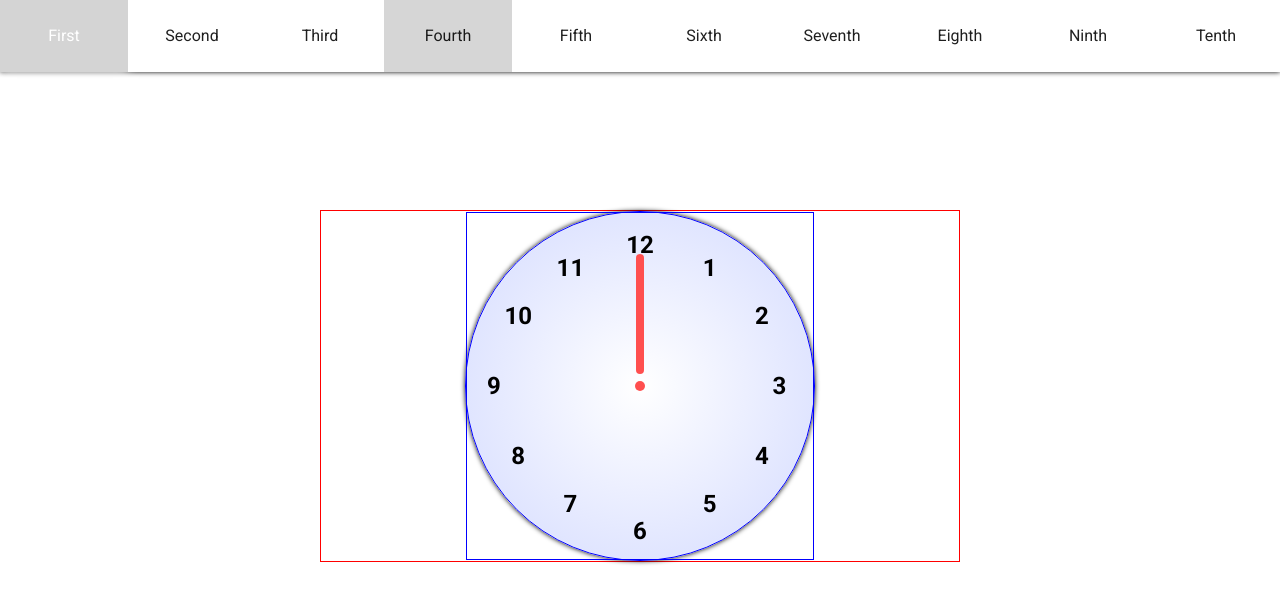
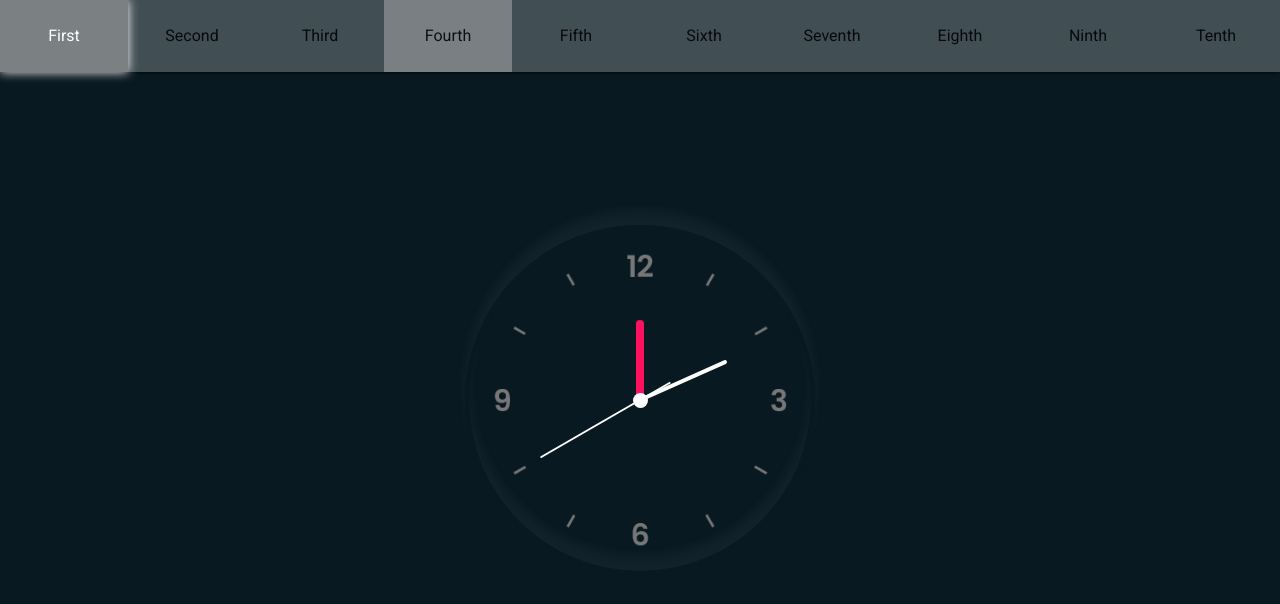
Before and after one commit to L1berkin/Animations, a Nuxt app: page /FourthPage in a window 1280 px wide. Shown: the top 604 px of the page. Built offline with nearby package versions, Linux system fonts and the light colour scheme.

Commit message:
change 4 animation

```diff
--- a/pages/1.vue
+++ /dev/null
@@ -1,102 +0,0 @@
-<template>
-  <div class="container">
-    <ul class="list">
-      <li class="list__item">
-        <label class="list-label">
-          List item 1
-          <input type="checkbox" class="list-label__input">
-          <span class="list-label__check"></span>
-        </label>
-      </li>
-      <li class="list__item">
-        <label class="list-label">
-          List item 2
-          <input type="checkbox" class="list-label__input">
-          <span class="list-label__check"></span>
-        </label>
-      </li>
-      <li class="list__item">
-        <label class="list-label">
-          List item 3
-          <input type="checkbox" class="list-label__input">
-          <span class="list-label__check"></span>
-        </label>
-      </li>
-      <li class="list__item">
-        <label class="list-label">
-          List item 4
-          <input type="checkbox" class="list-label__input">
-          <span class="list-label__check"></span>
-        </label>
-      </li>
-    </ul>
-  </div>
-</template>
-
-<style lang="scss" scoped>
-  .container {
-    background-color: #00080c;
-  }
-
-  .list {
-    position: absolute;
-    left: 50%;
-    top: 50%;
-    transform: translate(-50%, -50%);
-    background: #00151f;
-    padding: 10px 20px;
-    width: 200px;
-    border: 1px solid rgba(0, 0, 0, .5);
-
-    &__item {
-      position: relative;
-      padding: 15px 0;
-      border-bottom: 1px solid rgba(0, 0, 0, 0.2);
-      &:last-child {
-        border-bottom: none;
-      }
-    }
-  }
-
-  .list-label {
-    font-size: 18px;
-    color: #fff;
-    padding-left: 30px;
-    cursor: pointer;
-
-    &__input {
-      opacity: 0;
-      cursor: pointer;
-    }
-
-    &__check {
-      position: absolute;
-      top: 12px;
-      left: 0;
-      width: 20px;
-      height: 20px;
-      background: #000;
-      display: block;
-      border: 2px solid #000;
-      border-radius: 4px;
-      &:before {
-        content: '';
-        position: absolute;
-        top: 3px;
-        left: 3px;
-        right: 3px;
-        bottom: 3px;
-        background: #000b10;
-        border-radius: 2px;
-        transition: .5s;
-        transform: translateX(150px);
-      }
-    }
-  }
-
-  .list-label__input:checked ~ .list-label__check:before {
-    background: #adff00;
-    box-shadow: 0 0 15px #adff00;
-    transform: translateX(0);
-  }
-</style>
--- a/pages/FourthPage.vue
+++ b/pages/FourthPage.vue
@@ -1,25 +1,14 @@
 <template>
   <div class="container">
-    <div class="block-clock">
     <div class="clock">
-        <span class="clock__number">1</span>
-        <span class="clock__number">2</span>
-        <span class="clock__number">3</span>
-        <span class="clock__number">4</span>
-        <span class="clock__number">5</span>
-        <span class="clock__number">6</span>
-        <span class="clock__number">7</span>
-        <span class="clock__number">8</span>
-        <span class="clock__number">9</span>
-        <span class="clock__number">10</span>
-        <span class="clock__number">11</span>
-        <span class="clock__number">12</span>
-        <div class="clock__arrows">
-          <div class="arrows">
-            <span class="arrows__arrow-hour"></span>
-            <span class="arrows__center"></span>
+      <div class="clock__hour">
+        <div class="hr" id="hr"></div>
       </div>
+      <div class="clock__min">
+        <div class="mn" id="mn"></div>
       </div>
+      <div class="clock__sec">
+        <div class="sc" id="sc"></div>
       </div>
     </div>
   </div>
@@ -27,139 +16,115 @@
 
 <script>
 export default {
+  mounted() {
+    const hr = document.querySelector('#hr')
+    const mn = document.querySelector('#mn')
+    const sc = document.querySelector('#sc')
 
+    const deg = 6
+
+    setInterval(() => {
+      const day = new Date()
+      const hh = day.getHours() * 30
+      const mm = day.getMinutes() * deg
+      const ss = day.getSeconds() * deg
+
+      hr.style.transform = `rotateZ(${(hh)+(mm/12)})`
+      mn.style.transform = `rotateZ(${mm}deg)`
+      sc.style.transform = `rotateZ(${ss}deg)`
+    }, 1000);
+
+
+  }
 }
 </script>
 
 <style lang="scss" scoped>
 .container {
-  background: #fff;
   display: flex;
+  justify-content: center;
   align-items: center;
-  justify-content: center;
-}
-
-.block-clock {
-  width: 50%;
-  min-height: 300px;
-  display: flex;
-  align-items: center;
-  justify-content: center;
-  margin-top: -100px;
-  border: 1px solid red;
+  min-height: $Header-height;
+  margin-top: -$Header-height;
+  background: #091921;
 }
 
 .clock {
   width: 350px;
   height: 350px;
-  position: relative;
-  border: 1px solid blue;
+  display: flex;
+  justify-content: center;
+  align-items: center;
+  background: url(~@/assets/images/clock.png);
+  background-size: cover;
+  border: 4px solid #091921;
   border-radius: 50%;
-  font-weight: bold;
-  font-size: 1.5em;
-  background: radial-gradient(#fff, rgb(211, 218, 255));
-  box-shadow: 0 0 5px 0 #000;
+  box-shadow: 0 -15px 15px rgba(255, 255, 255, .05),
+              inset 0 -15px 15px rgba(255, 255, 255, .05),
+              0 -15px 15px rgba(0, 0, 0, .03),
+              inset 0 -15px 15px rgba(0, 0, 0, .03);
 
-  &__number {
+  &__hour, &__min, &__sec {
     position: absolute;
-    &:nth-child(1) {
-      top: 16%;
-      right: 30%;
-      transform: translate(50%, -50%);
   }
-    &:nth-child(2) {
-      top: 30%;
-      right: 15%;
-      transform: translate(50%, -50%);
+
+  &__hour, .hr {
+    width: 160px;
+    height: 160px;
   }
-    &:nth-child(3) {
-      top: 50%;
-      right: 6%;
-      transform: translate(-50%, -50%);
+
+  &__min, .mn {
+    width: 190px;
+    height: 190px;
   }
-    &:nth-child(4) {
-      bottom: 30%;
-      right: 15%;
-      transform: translate(50%, 50%);
-    }
-    &:nth-child(5) {
-      bottom: 16%;
-      right: 30%;
-      transform: translate(50%, 50%);
-    }
-    &:nth-child(6) {
-      left: 50%;
-      bottom: 5%;
-      transform: translateX(-50%);
-    }
-    &:nth-child(7) {
-      bottom: 16%;
-      left: 30%;
-      transform: translate(-50%, 50%);
-    }
-    &:nth-child(8) {
-      bottom: 30%;
-      left: 15%;
-      transform: translate(-50%, 50%);
-    }
-    &:nth-child(9) {
-      top: 50%;
-      left: 6%;
-      transform: translateY(-50%);
-    }
-    &:nth-child(10) {
-      top: 30%;
-      left: 15%;
-      transform: translate(-50%, -50%);
-    }
-    &:nth-child(11) {
-      top: 16%;
-      left: 30%;
-      transform: translate(-50%, -50%);
-    }
-    &:nth-child(12) {
-      left: 50%;
-      top: 6%;
-      transform: translateX(-50%);
+
+  &__sec, .sc {
+    width: 230px;
+    height: 230px;
   }
 }
 
-  &__arrows {
+.clock::before {
+  content: '';
   position: absolute;
-    width: 100%;
-    height: 100%;
-    left: 50%;
-    top: 50%;
-    transform: translate(-50%, -50%);
-    border: 1px solid blue;
+  width: 15px;
+  height: 15px;
+  background: #fff;
+  border-radius: 50%;
+  z-index: 1000;
+}
+
+.hr, .mn, .sc {
+  display: flex;
+  justify-content: center;
+  position: absolute;
+  border-radius: 50%;
+  &::before {
+    content: '';
+    position: absolute;
+    border-radius: 50%;
+    border-radius: 6px 6px 0 0;
   }
 }
 
-.arrows {
-  position: relative;
-  width: 100%;
-  height: 100%;
-
-  &__center {
-    position: absolute;
-    width: 10px;
-    height: 10px;
-    left: 50%;
-    top: 50%;
-    transform: translate(-50%, -50%);
-    background: #ff4f4f;
-    border-radius: 50%;
+.hr::before {
+  width: 8px;
+  height: 80px;
+  background: #ff105e;
+  z-index: 10;
 }
 
-  &__arrow-hour {
-    position: absolute;
-    left: 50%;
-    bottom: 50%;
-    width: 8px;
-    height: 120px;
-    border-radius: 10px;
-    transform: translate(-50%, -10%);
-    background:#ff4f4f;
+.mn::before {
+  width: 4px;
+  height: 90px;
+  background: #fff;
+  z-index: 11;
 }
+
+.sc::before {
+  width: 2px;
+  height: 150px;
+  background: #fff;
+  z-index: 12;
 }
 </style>
```
Also changed, not shown: assets/images/clock.png (added). Lines whose indentation alone changed are shown as unchanged.
